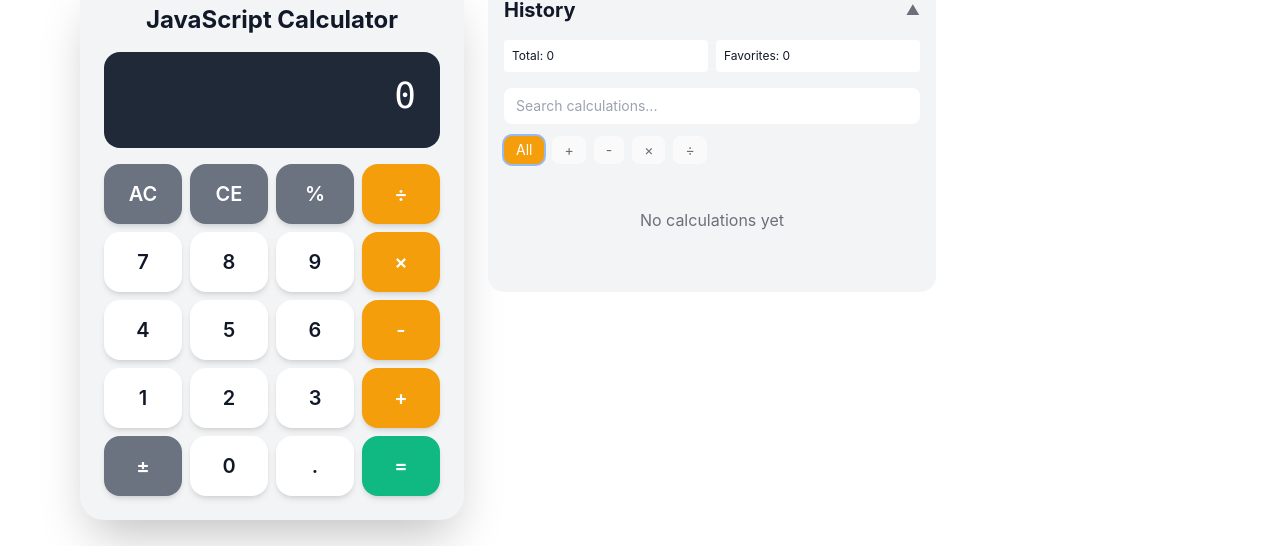
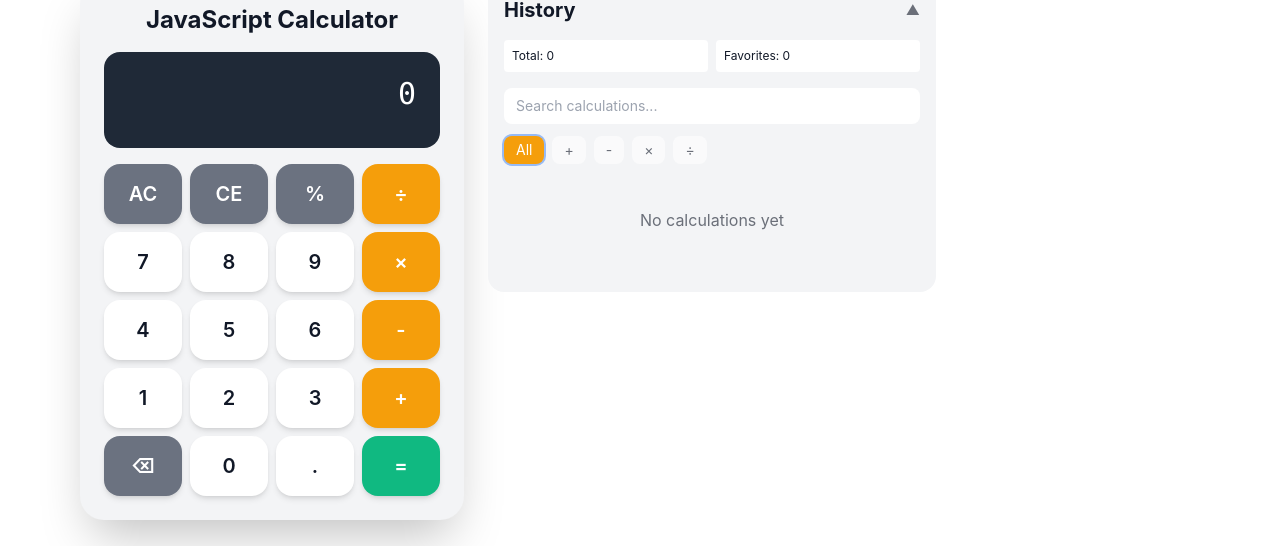
Before and after one commit to kashik09/js-calc, a Next.js app: page / in a window 1280 px wide. Shown: the part 124-670 px from the top of the page. Built offline with nearby package versions, Linux system fonts and the light colour scheme.

Commit message:
Fix calculator layout bugs
- Add missing subtract (-) button in compact/standard modes
- Display now shows full equation as user types (e.g., '5 + 2')
- Show result format after equals (e.g., '5 + 2 = 7')
- Make +/- buttons taller in scientific mode to align with bottom row

```diff
--- a/components/ButtonGrid.jsx
+++ b/components/ButtonGrid.jsx
@@ -127,10 +127,10 @@ export default function ButtonGrid({
         <CalcButton onClick={() => onDigit(4)} type="number" style={buttonStyle}>4</CalcButton>
         <CalcButton onClick={() => onDigit(5)} type="number" style={buttonStyle}>5</CalcButton>
         <CalcButton onClick={() => onDigit(6)} type="number" style={buttonStyle}>6</CalcButton>
-        <CalcButton onClick={() => onOperator('+')} type="operator" style={buttonStyle} ariaLabel="Add" className="row-span-2">
+        <CalcButton onClick={() => onOperator('+')} type="operator" style={buttonStyle} ariaLabel="Add" className="row-span-3">
           +
         </CalcButton>
-        <CalcButton onClick={onEquals} type="equals" style={buttonStyle} ariaLabel="Equals" className="row-span-2">
+        <CalcButton onClick={onEquals} type="equals" style={buttonStyle} ariaLabel="Equals" className="row-span-3">
           =
         </CalcButton>
 
@@ -191,9 +191,9 @@ export default function ButtonGrid({
         +
       </CalcButton>
 
-      {/* Row 5: ±, 0, ., = */}
-      <CalcButton onClick={onToggleSign} type="function" style={buttonStyle} ariaLabel="Plus Minus">
-        ±
+      {/* Row 5: ⌫, 0, ., = */}
+      <CalcButton onClick={onBackspace} type="function" style={buttonStyle} ariaLabel="Backspace">
+        ⌫
       </CalcButton>
       <CalcButton onClick={() => onDigit(0)} type="number" style={buttonStyle}>0</CalcButton>
       <CalcButton onClick={onDecimal} type="number" style={buttonStyle} ariaLabel="Decimal point">
--- a/components/Calculator.jsx
+++ b/components/Calculator.jsx
@@ -127,6 +127,10 @@ export default function Calculator() {
             memory={calculator.memory}
             fontSize={themeHook.fontSize}
             error={calculator.error}
+            operand1={calculator.operand1}
+            operator={calculator.operator}
+            showResult={calculator.showResult}
+            previousResult={calculator.previousResult}
           />
 
           {/* Button Grid */}
@@ -151,7 +155,7 @@ export default function Calculator() {
 
           {/* Current operation indicator */}
           {calculator.currentOperator && (
-            <div className="mt-4 text-center text-sm opacity-70">
+            <div className="mt-4 text-center text-xs text-gray-500 opacity-60">
               Current operation: {toDisplaySymbol(calculator.currentOperator)}
             </div>
           )}
--- a/components/Display.jsx
+++ b/components/Display.jsx
@@ -2,14 +2,41 @@
 
 import { formatDisplayNumber } from '@/utils/symbols'
 
-export default function Display({ value, memory, fontSize = 'medium', error = null }) {
+export default function Display({
+  value,
+  memory,
+  fontSize = 'medium',
+  error = null,
+  operand1 = null,
+  operator = null,
+  showResult = false,
+  previousResult = null,
+}) {
   const fontSizeClasses = {
-    small: 'text-3xl',
-    medium: 'text-4xl',
-    large: 'text-5xl',
+    small: 'text-2xl',
+    medium: 'text-3xl',
+    large: 'text-4xl',
   }
 
-  const displayValue = error || formatDisplayNumber(value)
+  // Build equation display
+  let equationDisplay = ''
+
+  if (error) {
+    equationDisplay = error
+  } else if (showResult && previousResult) {
+    // After pressing =, show: "5 + 2 = 7"
+    equationDisplay = `${formatDisplayNumber(previousResult.operand1)} ${previousResult.operator} ${formatDisplayNumber(previousResult.operand2)} = ${formatDisplayNumber(previousResult.result)}`
+  } else if (operand1 !== null && operator) {
+    // Building equation: "5 +" or "5 + 2"
+    if (value !== '0' || operand1 === null) {
+      equationDisplay = `${formatDisplayNumber(operand1)} ${operator} ${value}`
+    } else {
+      equationDisplay = `${formatDisplayNumber(operand1)} ${operator}`
+    }
+  } else {
+    // Just show current value
+    equationDisplay = formatDisplayNumber(value)
+  }
 
   return (
     <div className="w-full p-6 rounded-2xl mb-4 transition-all duration-300"
@@ -31,9 +58,9 @@ export default function Display({ value, memory, fontSize = 'medium', error = nu
         style={{ minHeight: '3rem' }}
         role="status"
         aria-live="polite"
-        aria-label={`Calculator display showing ${displayValue}`}
+        aria-label={`Calculator display showing ${equationDisplay}`}
       >
-        {displayValue}
+        {equationDisplay}
       </div>
     </div>
   )
--- a/hooks/useCalculator.js
+++ b/hooks/useCalculator.js
@@ -11,10 +11,14 @@ export function useCalculator() {
   const [waitingForOperand, setWaitingForOperand] = useState(false)
   const [memory, setMemory] = useState(0)
   const [error, setError] = useState(null)
+  const [showResult, setShowResult] = useState(false)
+  const [previousResult, setPreviousResult] = useState(null)
 
   // digit
   const inputDigit = useCallback((digit) => {
     setError(null)
+    setShowResult(false)
+    setPreviousResult(null)
 
     if (waitingForOperand) {
       setDisplay(String(digit))
@@ -44,6 +48,8 @@ export function useCalculator() {
     setOperator(null)
     setWaitingForOperand(false)
     setError(null)
+    setShowResult(false)
+    setPreviousResult(null)
   }, [])
 
   // Clear entry (current display only)
@@ -129,6 +135,8 @@ export function useCalculator() {
       setOperand1(calculation.result)
       setOperand2(calculation.operand2)
       setWaitingForOperand(true)
+      setShowResult(true)
+      setPreviousResult(calculation)
       return calculation
     }
 
@@ -178,6 +186,10 @@ export function useCalculator() {
     display,
     memory,
     error,
+    operand1,
+    operator,
+    showResult,
+    previousResult,
     inputDigit,
     inputDecimal,
     clearAll,
```
